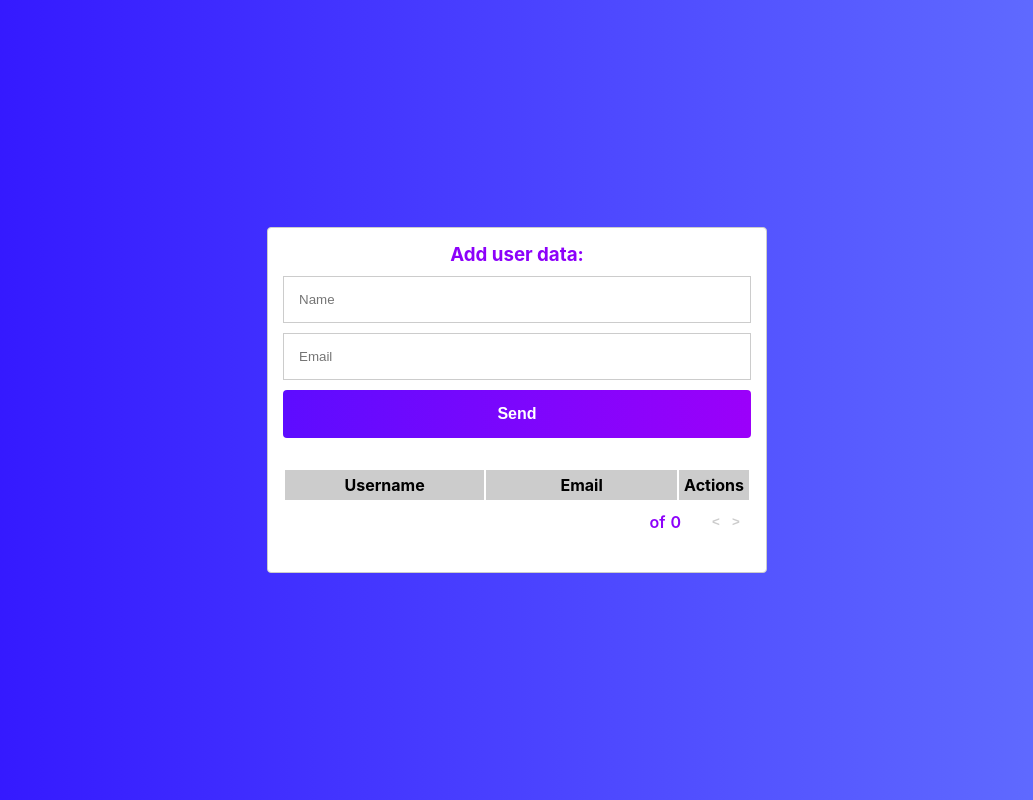
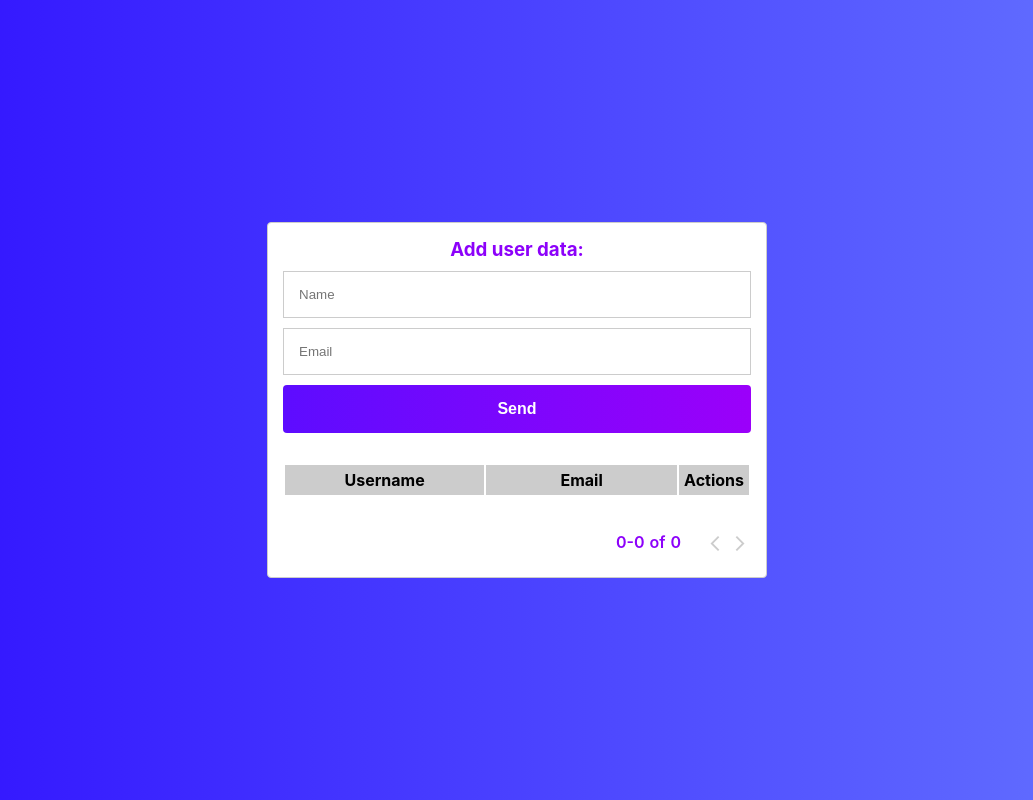
Before and after one commit to webslava92/appForm2Table, a React (Create React App) app: page / in a window 1280 px wide. Shown: the whole page, without its empty margins (123-1156 px from the left). Built offline with nearby package versions, Linux system fonts and the light colour scheme.

Commit message:
fix pagination

```diff
--- a/src/App.css
+++ b/src/App.css
@@ -32,7 +32,7 @@ h3 {
 
 .Users {
   width: 100%;
-  padding: 15px 15px 30px;
+  padding: 15px;
 }
 
 .Users table {
@@ -132,6 +132,9 @@ h3 {
   justify-content: right;
   background-color: #fff;
 }
+.pagination__inner {
+  padding-top: 25px;
+}
 
 .pagination__list {
   color: rgba(140, 1, 250, 1);
@@ -143,25 +146,44 @@ h3 {
 }
 
 .pagination__page-link,
-.pagination__all-pages-link {
+.pagination__all-pages,
+.pagination__page-num {
   padding: 5px;
   text-decoration: none;
 }
 
 .pagination__btns-control {
   margin-left: 20px;
+  align-items: center;
+  display: flex;
 }
 
 .pagination__btn-prev,
 .pagination__btn-next {
   position: relative;
-  width: 20px;
-  height: 20px;
-  padding: 2px;
+  display: flex;
+  width:15px;
+  height: 15px;
   background-color: transparent;
   border: none;
   font-weight: 600;
   color: #ccc;
+  height: 100%;
+  cursor: pointer;
+}
+
+.pagination__btn-prev svg,
+.pagination__btn-next svg {
+  fill: #ccc;
+}
+
+.pagination__btn-prev.active svg,
+.pagination__btn-next.active svg {
+  fill: rgba(140, 1, 250, 1);
+}
+
+.pagination__btn-next {
+  margin-left: 10px;
 }
 
 .pagination__btn-prev::before,
@@ -176,12 +198,9 @@ h3 {
   align-items: center;
 }
 
-.pagination__btn-prev::before {
-  content: '<';
-}
-
-.pagination__btn-next::before {
-  content: '>';
+.pagination__btn-prev:hover svg,
+.pagination__btn-next:hover svg {
+  fill: rgba(140, 1, 250, 1);
 }
 
 @media (max-width: 600px) {
--- a/src/App.js
+++ b/src/App.js
@@ -61,7 +61,9 @@ function Form({
     if (editStatus ? !editData.username : !input.username) {
       userNameError = "Name cannot be blank";
     }
-    if (editStatus ? !editData.email.includes("@") : !input.email.includes("@")) {
+    if (
+      editStatus ? !editData.email.includes("@") : !input.email.includes("@")
+    ) {
       emailError = "Incorrect Email";
     }
     if (userNameError || emailError) {
@@ -76,8 +78,12 @@ function Form({
     const isValid = validate();
     if (isValid) {
       if (editStatus) {
-        let editItems = input.items.map(item => item.id === editData.id ? {...item, username: editData.username, email: editData.email} : item);
-        setInput({ items: editItems, username: "", email: "" })
+        let editItems = input.items.map((item) =>
+          item.id === editData.id
+            ? { ...item, username: editData.username, email: editData.email }
+            : item
+        );
+        setInput({ items: editItems, username: "", email: "" });
       } else {
         let newItems = [
           ...input.items,
@@ -135,8 +141,6 @@ function Users({ input, removeUserData, setEditData, setEditStatus }) {
   const firstUserIndex = lastUserIndex - usersPerPage;
   const currentUsers = input.items.slice(firstUserIndex, lastUserIndex);
 
-
-
   return (
     <div className="Users">
       <table>
@@ -161,6 +165,7 @@ function Users({ input, removeUserData, setEditData, setEditStatus }) {
         <Pagination
           input={input}
           usersPerPage={usersPerPage}
+          currentPage={currentPage}
           setCurrentPage={setCurrentPage}
         />
       </div>
@@ -180,7 +185,9 @@ function User({
   return currentUsers.map((item, id) => (
     <tr
       key={id}
-      onClick={() => setSelected(item.id)}
+      onClick={() =>
+        selected === item.id ? setSelected(null) : setSelected(item.id)
+      }
       className={item.id === selected ? "user selected" : "user"}
     >
       <td>{item.username}</td>
@@ -200,43 +207,72 @@ function User({
   ));
 }
 
-function Pagination({ input, usersPerPage, setCurrentPage }) {
-  const pageNumbers = [];
-  const paginate = pageNumber => setCurrentPage(pageNumber);
-  const nextPage = () => setCurrentPage( prev => prev + 1);
-  const prevPage = () => setCurrentPage((prev) => prev - 1);
+function Pagination({ input, currentPage, setCurrentPage, usersPerPage }) {
+  const [activeNextBtn, setActiveNextBtn] = useState(false);
+  const [activePrevBtn, setActivePrevBtn] = useState(false);
+  const numberOfPages = Math.ceil(input.items.length / usersPerPage);
+  const completedPage = Math.floor(input.items.length / usersPerPage);
+  const nextPage = () => {
+    setCurrentPage((prev) =>
+      input.items.length > 0
+        ? prev + 1 < numberOfPages + 1
+          ? (prev + 1)
+          : prev
+        : 1
+    );
+  };
+  const prevPage = () => {
+    setCurrentPage((prev) =>
+      prev - 1 !== 0 ? prev - 1 : 1
+    );
+  };
 
-  for (let i = 1; i <= Math.ceil(input.items.length / usersPerPage); i++) {
-    pageNumbers.push(i);
-  }
+  const paginateStart =
+    input.items.length > 0
+      ? input.items.length < 6
+        ? 1
+        : (currentPage - completedPage) * usersPerPage
+      : 0;
+  const paginateMax = paginateStart + input.items.length;
 
   return (
     <div className="pagination__inner">
       <ul className="pagination__list">
-        {pageNumbers.map((number) => (
-          <li className="pagination__item" key={number}>
-            <a
-              href="!#"
-              className="pagination__page-link"
-              onClick={() => paginate(number)}
-            >
-              {number}
-            </a>
-          </li>
-        ))}
+        <li className="pagination__page-num">
+          {paginateStart}-{paginateMax}
+        </li>
         <li>of</li>
-        <li className="pagination__all-pages-link">{input.items.length}</li>
+        <li className="pagination__all-pages">{input.items.length}</li>
         <li className="pagination__btns-control">
           <button
-            className="pagination__btn-prev"
+            className={
+              activePrevBtn === true
+                ? "pagination__btn-prev active"
+                : "pagination__btn-prev"
+            }
             onClick={prevPage}
-          ></button>
+          >
+            <svg viewBox="0 0 20 20" height="20px" width="20px">
+              <path fill="none" d="M0 0h20v20H0z"></path>
+              <path d="M17.77 3.77L16 2 6 12l10 10 1.77-1.77L9.54 12z"></path>
+            </svg>
+          </button>
           <button
-            className="pagination__btn-next"
+            className={
+              activeNextBtn === true
+                ? "pagination__btn-next active"
+                : "pagination__btn-next"
+            }
             onClick={nextPage}
-          ></button>
+          >
+            <svg viewBox="0 0 20 20" height="20px" width="20px">
+              <path fill="none" d="M0 0h20v20H0V0z"></path>
+              <path d="M6.23 20.23L8 22l10-10L8 2 6.23 3.77 14.46 12z"></path>
+            </svg>
+          </button>
         </li>
       </ul>
+      {console.log(currentPage - completedPage)}
     </div>
   );
 }
```
